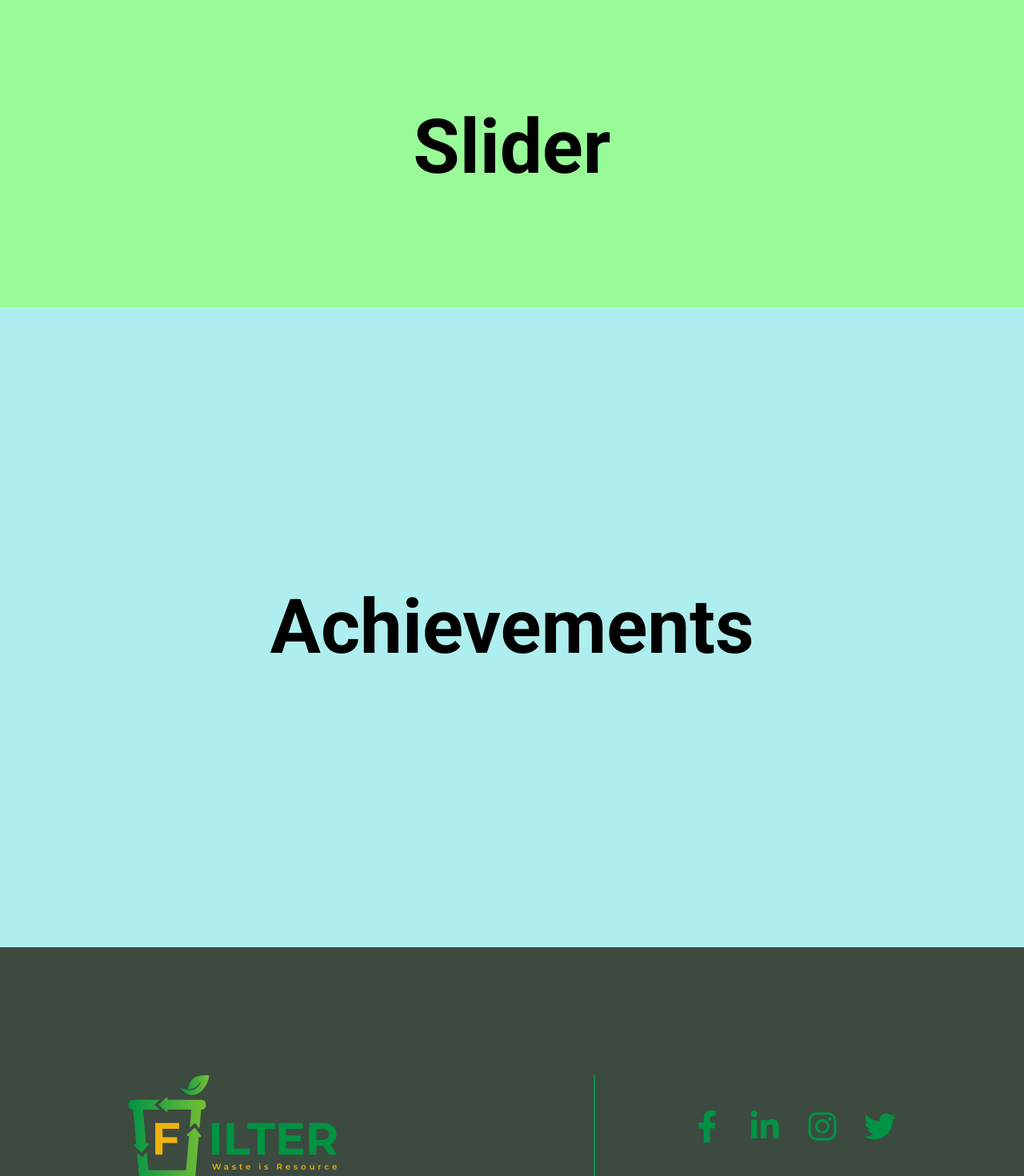
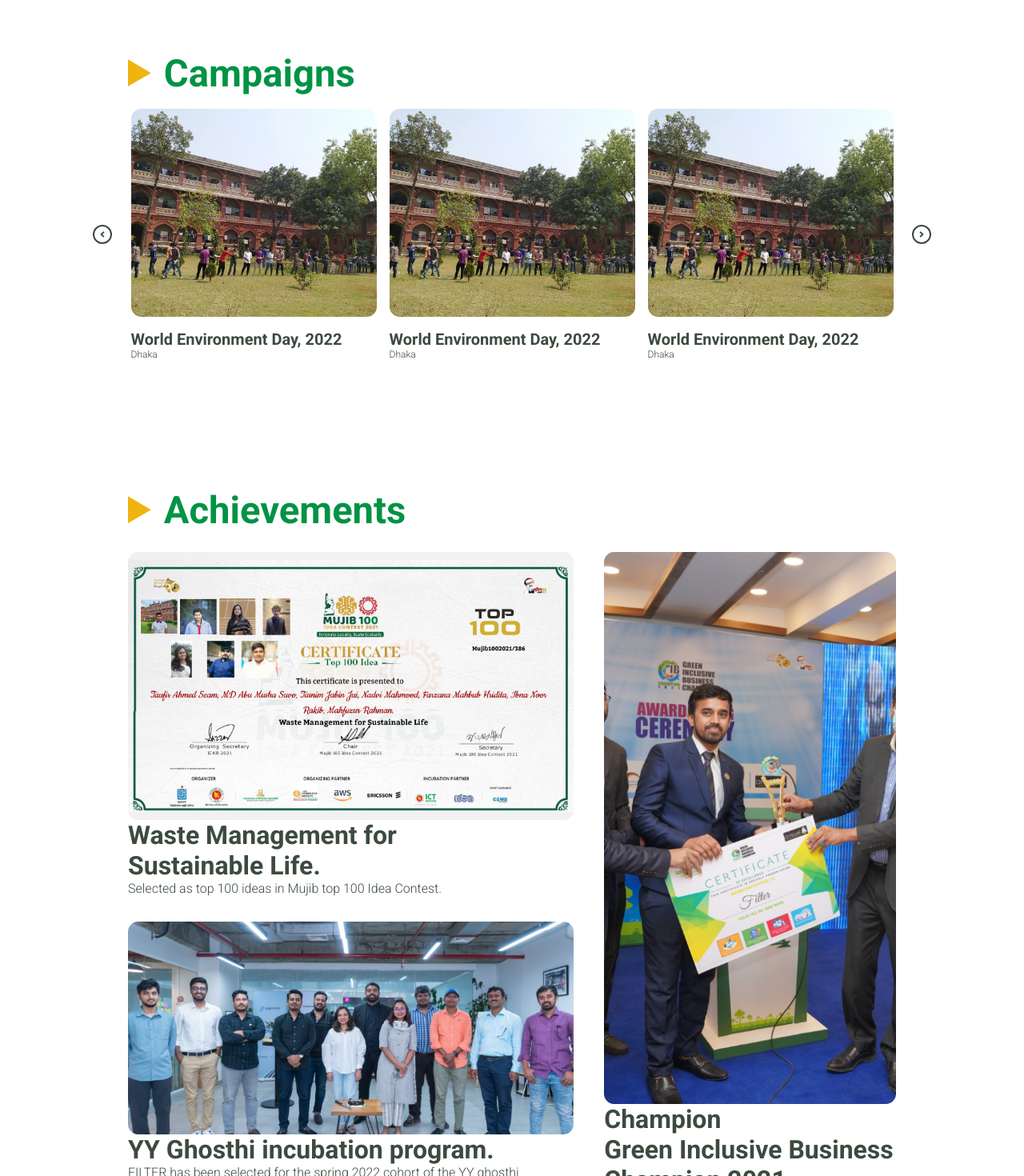
Before and after one commit to Khandaker007/filter, a React (Create React App) app: page / in a window 1280 px wide. Shown: the part 3180-4650 px from the top of the page at 80% size. Built offline with nearby package versions, Linux system fonts and the light colour scheme.

Commit message:
campaigns and achievements section complete

```diff
--- a/src/components/sections/achievements/achievements.component.jsx
+++ b/src/components/sections/achievements/achievements.component.jsx
@@ -1,4 +1,12 @@
 import React from "react";
+
+// COMPONENTS
+import PointHeading from "../../shared/pointHeading/pointHeading.component";
+
+// IMAGES
+import img1 from "../../../assets/images/achievements/mujib-100.png";
+import img2 from "../../../assets/images/achievements/yy-ghosthi.png";
+import img3 from "../../../assets/images/achievements/green-inclusive.png";
 
 // STYLE
 import "./achievements.style.scss";
@@ -6,7 +14,49 @@ import "./achievements.style.scss";
 function Achievements(props) {
   return (
     <div className="achievements">
-      <h1>Achievements</h1>
+      <PointHeading text="Achievements" />
+      <div className="grid-box">
+        <div className="achievement-card card-1">
+          <div className="img-container">
+            <img src={img1} alt="" />
+          </div>
+          <div className="details">
+            <h4 className="title">
+              <span>Waste Management for</span>
+              <span>Sustainable Life.</span>
+            </h4>
+            <span className="desc">
+              Selected as top 100 ideas in Mujib top 100 Idea Contest.
+            </span>
+          </div>
+        </div>
+        <div className="achievement-card card-2">
+          <div className="img-container">
+            <img src={img2} alt="" />
+          </div>
+          <div className="details">
+            <h4 className="title">YY Ghosthi incubation program.</h4>
+            <span className="desc">
+              FILTER has been selected for the spring 2022 cohort of the YY
+              ghosthi incubation program created by YY Ventures and powered by
+              the Netherlands Enterprise Agency.
+            </span>
+          </div>
+        </div>
+        <div className="achievement-card card-3">
+          <div className="img-container">
+            <img src={img3} alt="" />
+          </div>
+          <div className="details">
+            <h4 className="title">
+              <span>Champion</span>
+              <span>Green Inclusive Business</span>
+              <span>Champion 2021.</span>
+            </h4>
+            <span className="desc">Organized by Green tech Foundation.</span>
+          </div>
+        </div>
+      </div>
     </div>
   );
 }
--- a/src/components/sections/achievements/achievements.style.scss
+++ b/src/components/sections/achievements/achievements.style.scss
@@ -3,7 +3,58 @@
 @import "../../../sass/variables.scss";
 
 .achievements {
-  height: 100vh;
-  @include itemCenter;
-  background-color: paleturquoise;
+  padding: 10rem 20rem 20rem 20rem;
+
+  .grid-box {
+    margin-top: 3rem;
+    display: grid;
+    grid-template-columns: [col-left-start] 58% [col-left-end col-right-start] 38% [col-right-end];
+    grid-template-rows: repeat(2, [row-start] max-content [row-end]);
+    gap: 4%;
+
+    .card-1 {
+      grid-column: col-left-start / col-left-end;
+      grid-row: row-start 1 / row-end 1;
+    }
+    .card-2 {
+      grid-column: col-left-start / col-left-end;
+      grid-row: row-start 2 / row-end 2;
+    }
+    .card-3 {
+      grid-column: col-right-start / col-right-end;
+      grid-row: row-start 1 / row-end 2;
+    }
+
+    .achievement-card {
+      display: flex;
+      flex-direction: column;
+      justify-content: space-between;
+      .img-container {
+        height: 100%;
+        border-radius: 1.6rem;
+        overflow: hidden;
+        img {
+          height: 100%;
+          width: 100%;
+          object-fit: cover;
+        }
+      }
+      .details {
+        .title {
+          display: block;
+          font-size: 4rem;
+          color: $text-color-green;
+          // margin-top: 3rem;
+
+          span {
+            display: block;
+          }
+        }
+        .desc {
+          font-size: 2rem;
+          color: $text-color-green;
+        }
+      }
+    }
+  }
 }
--- a/src/components/sections/campaigns/campaigns.component.jsx
+++ b/src/components/sections/campaigns/campaigns.component.jsx
@@ -1,4 +1,8 @@
 import React from "react";
+
+// COMPONENTS
+import Sliders from "../../shared/slider/slider.component";
+import PointHeading from "../../shared/pointHeading/pointHeading.component";
 
 // STYLE
 import "./campaigns.style.scss";
@@ -6,7 +10,10 @@ import "./campaigns.style.scss";
 function Campaigns(props) {
   return (
     <div className="campaigns">
-      <h1>Slider</h1>
+      <div className="heading">
+        <PointHeading text="Campaigns" />
+      </div>
+      <Sliders />
     </div>
   );
 }
--- a/src/components/sections/campaigns/campaigns.style.scss
+++ b/src/components/sections/campaigns/campaigns.style.scss
@@ -3,7 +3,9 @@
 @import "../../../sass/variables.scss";
 
 .campaigns {
-  height: 50vh;
-  @include itemCenter;
-  background-color: palegreen;
+  padding: 10rem 14.45rem;
+
+  .heading {
+    margin-left: 5.55rem;
+  }
 }
--- /dev/null
+++ b/src/components/shared/slider/slider.component.jsx
@@ -0,0 +1,40 @@
+import React from "react";
+
+// CONPONENTS
+import SliderCard from "../sliderCard/sliderCard.component";
+import SliderButton from "../sliderButton/sliderButton.component";
+
+// SLICK
+import Slider from "react-slick";
+
+// STYLE
+import "./slider.style.scss";
+import "slick-carousel/slick/slick.css";
+import "slick-carousel/slick/slick-theme.css";
+
+function Sliders(props) {
+  const sliderSettings = {
+    dots: false,
+    infinite: true,
+    speed: 500,
+    slidesToShow: 3,
+    slidesToScroll: 1,
+    cssEase: "ease-in-out",
+    appendArrows: ".slider-arrow",
+    nextArrow: <SliderButton type="next" />,
+    prevArrow: <SliderButton type="prev" />,
+  };
+
+  return (
+    <div className="slider">
+      <Slider {...sliderSettings}>
+        <SliderCard />
+        <SliderCard />
+        <SliderCard />
+        <SliderCard />
+      </Slider>
+    </div>
+  );
+}
+
+export default Sliders;
--- /dev/null
+++ b/src/components/shared/slider/slider.style.scss
@@ -0,0 +1,16 @@
+@import "../../../sass/mixins.scss";
+@import "../../../sass/typography.scss";
+@import "../../../sass/variables.scss";
+
+.slider {
+  margin-top: 2rem;
+
+  .slick-slider {
+    display: flex;
+    align-items: center;
+    gap: 2rem;
+    .slick-list {
+      padding-right: 20%;
+    }
+  }
+}
--- /dev/null
+++ b/src/components/shared/sliderButton/sliderButton.component.jsx
@@ -0,0 +1,21 @@
+import React from "react";
+
+// ICONS
+import { FaAngleRight, FaAngleLeft } from "react-icons/fa";
+
+// STYLE
+import "./sliderButton.style.scss";
+
+function SliderButton({ type, onClick }) {
+  return (
+    <button className="btn" type="button" onClick={onClick}>
+      {type === "next" ? (
+        <FaAngleRight className="icon" />
+      ) : (
+        <FaAngleLeft className="icon" />
+      )}
+    </button>
+  );
+}
+
+export default SliderButton;
--- /dev/null
+++ b/src/components/shared/sliderButton/sliderButton.style.scss
@@ -0,0 +1,19 @@
+@import "../../../sass/mixins.scss";
+@import "../../../sass/typography.scss";
+@import "../../../sass/variables.scss";
+
+.btn {
+  aspect-ratio: 1;
+  padding: 0.5rem;
+  border-radius: 50%;
+  border: 2px solid $text-color-green;
+  background-color: transparent;
+  cursor: pointer;
+
+  @include itemCenter;
+
+  .icon {
+    font-size: 1.5rem;
+    color: $text-color-green;
+  }
+}
--- /dev/null
+++ b/src/components/shared/sliderCard/sliderCard.component.jsx
@@ -0,0 +1,21 @@
+import React from "react";
+
+// IMAGES
+import img1 from "../../../assets/images/campaigns/awareness-campign.png";
+
+// STYLE
+import "./sliderCard.style.scss";
+
+function SliderCard(props) {
+  return (
+    <div className="slider-card">
+      <div className="img-container">
+        <img src={img1} alt="card-img" />
+      </div>
+      <h4 className="title">World Environment Day, 2022</h4>
+      <span className="location">Dhaka</span>
+    </div>
+  );
+}
+
+export default SliderCard;
--- /dev/null
+++ b/src/components/shared/sliderCard/sliderCard.style.scss
@@ -0,0 +1,28 @@
+@import "../../../sass/mixins.scss";
+@import "../../../sass/typography.scss";
+@import "../../../sass/variables.scss";
+
+.slider-card {
+  padding-inline: 1rem;
+  overflow: hidden;
+  .img-container {
+    height: 32.5rem;
+    border-radius: 1.6rem;
+    margin-bottom: 2rem;
+    overflow: hidden;
+    img {
+      height: 100%;
+      width: 100%;
+      object-fit: cover;
+    }
+  }
+  .title {
+    font-size: 2.5rem;
+    font-weight: 700;
+    color: $text-color-green;
+  }
+  .location {
+    font-size: 1.5rem;
+    color: $text-color-green;
+  }
+}
```
